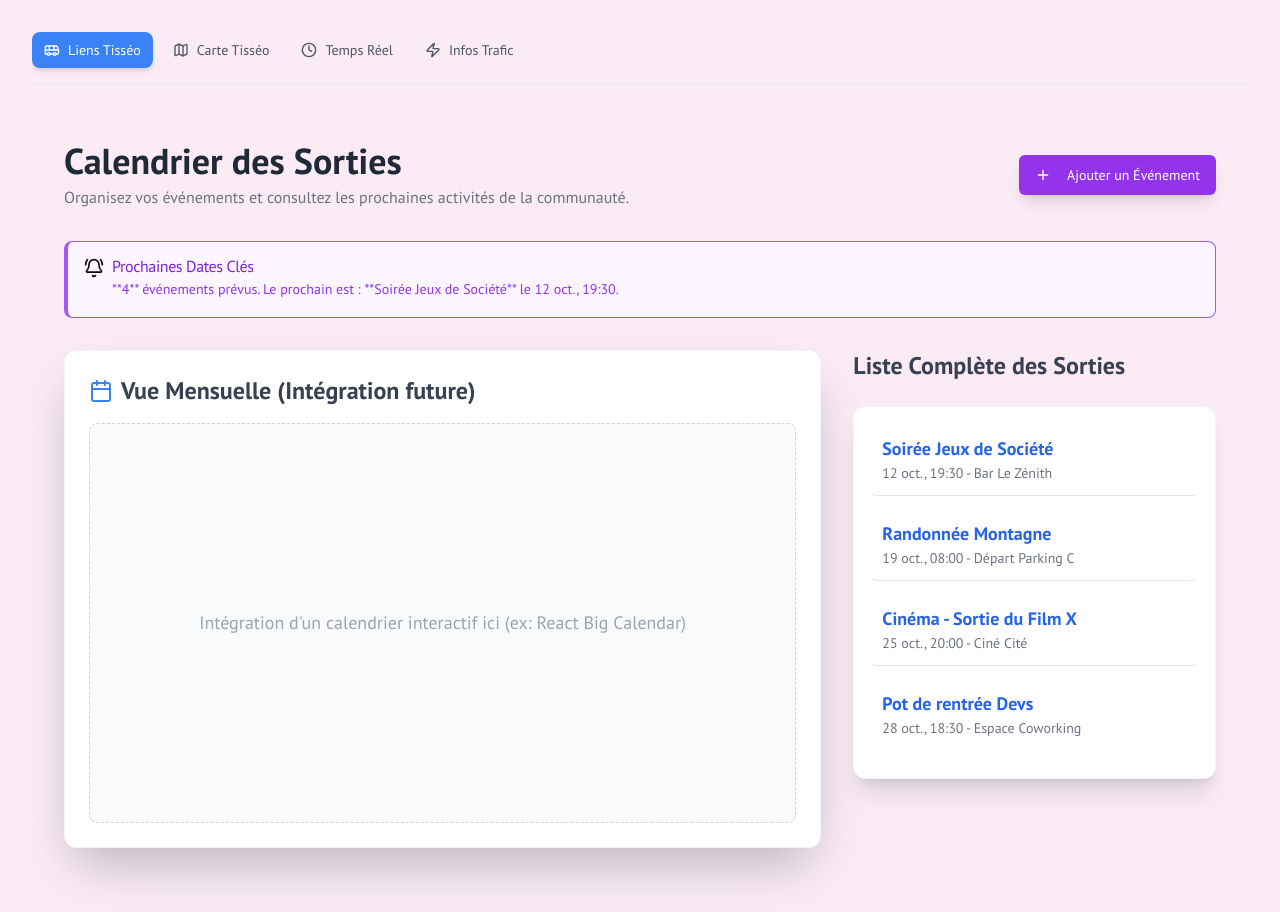
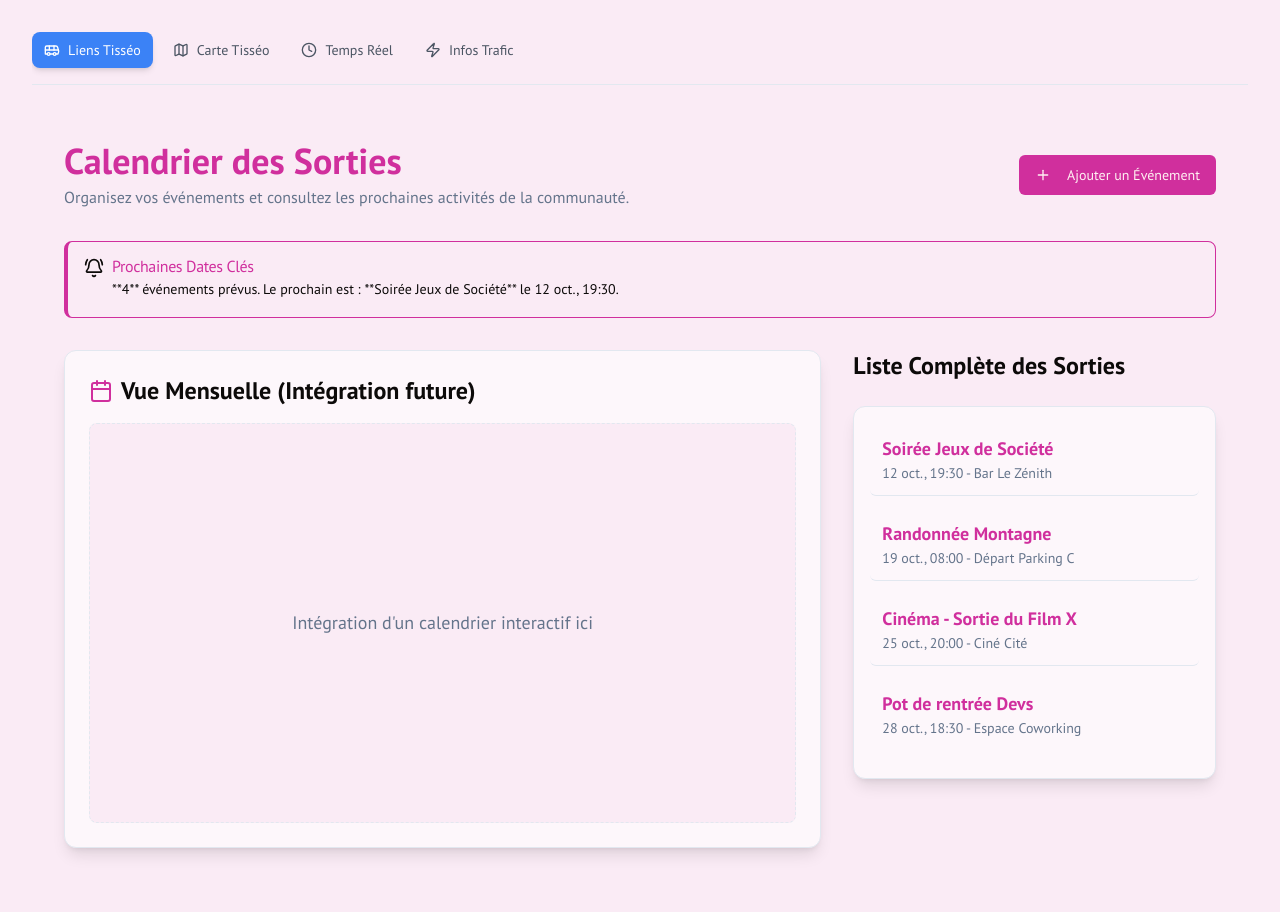
Before and after one commit to faistasortieaToulouse/faistasortietest2, a Next.js app: page /calendar in a window 1280 px wide. Built offline with nearby package versions, Linux system fonts and the light colour scheme.

Commit message:
Update page.tsx

```diff
--- a/src/app/calendar/page.tsx
+++ b/src/app/calendar/page.tsx
@@ -1,12 +1,10 @@
 'use client';
 
-import React, { useState } from 'react';
-// Remplacement des imports Next.js par des balises a standards
+import { useState } from 'react';
 import { Button } from '@/components/ui/button';
-import { Alert, AlertTitle, AlertDescription } from "@/components/ui/alert";
-import { BellRing, Calendar as CalendarIcon, Plus } from "lucide-react";
+import { Alert, AlertDescription, AlertTitle } from '@/components/ui/alert';
+import { Plus, BellRing, Calendar as CalendarIcon } from 'lucide-react';
 
-// --- Définition des types ---
 interface Event {
     id: number;
     title: string;
@@ -45,26 +43,26 @@ export default function CalendarPage() {
         <div className="flex flex-col gap-8 p-4 md:p-8">
             <header className="flex justify-between items-center">
                 <div>
-                    <h1 className="font-headline text-4xl font-bold text-gray-800 dark:text-gray-100">
+                    <h1 className="font-headline text-4xl font-bold text-primary">
                         Calendrier des Sorties
                     </h1>
-                    <p className="mt-1 text-gray-500 dark:text-gray-400">
+                    <p className="mt-1 text-muted-foreground">
                         Organisez vos événements et consultez les prochaines activités de la communauté.
                     </p>
                 </div>
-                <Button className="bg-purple-600 hover:bg-purple-700 text-white shadow-lg">
+                <Button>
                     <Plus className="h-5 w-5 mr-2" />
                     Ajouter un Événement
                 </Button>
             </header>
 
             {/* Alerte pour les événements à venir */}
-            <Alert className="border-l-4 border-purple-500 bg-purple-50 dark:bg-purple-950">
-                <BellRing className="h-5 w-5 text-purple-600" />
-                <AlertTitle className="text-purple-700 dark:text-purple-300">
+            <Alert className="border-l-4 border-primary">
+                <BellRing className="h-5 w-5 text-primary" />
+                <AlertTitle className="text-primary">
                     Prochaines Dates Clés
                 </AlertTitle>
-                <AlertDescription className="text-purple-600 dark:text-purple-400">
+                <AlertDescription>
                     {upcomingEvents.length > 0 ? (
                         <p>
                             **{upcomingEvents.length}** événements prévus. Le prochain est : **{upcomingEvents[0].title}** le {formatEventTime(upcomingEvents[0].date)}.
@@ -79,30 +77,30 @@ export default function CalendarPage() {
             <div className="grid grid-cols-1 lg:grid-cols-3 gap-8">
 
                 {/* 1. Calendrier (Placeholder) */}
-                <div className="lg:col-span-2 bg-white dark:bg-gray-900 p-6 rounded-xl shadow-2xl border border-gray-100 dark:border-gray-800">
-                    <h2 className="text-2xl font-semibold mb-4 flex items-center gap-2 text-gray-700 dark:text-gray-200">
-                        <CalendarIcon className="h-6 w-6 text-blue-500" />
+                <div className="lg:col-span-2 bg-card p-6 rounded-xl shadow-lg border">
+                    <h2 className="text-2xl font-semibold mb-4 flex items-center gap-2 text-card-foreground">
+                        <CalendarIcon className="h-6 w-6 text-primary" />
                         Vue Mensuelle (Intégration future)
                     </h2>
                     {/* Ceci est un grand bloc visuel pour un futur calendrier */}
-                    <div className="h-[400px] w-full bg-gray-50 dark:bg-gray-800 rounded-lg flex items-center justify-center text-gray-400 text-lg border border-dashed border-gray-300 dark:border-gray-700">
-                        <p>Intégration d'un calendrier interactif ici (ex: React Big Calendar)</p>
+                    <div className="h-[400px] w-full bg-background rounded-lg flex items-center justify-center text-muted-foreground text-lg border border-dashed">
+                        <p>Intégration d'un calendrier interactif ici</p>
                     </div>
                 </div>
 
                 {/* 2. Liste des événements (Sidebar) */}
                 <div className="lg:col-span-1 flex flex-col gap-4">
-                    <h2 className="text-2xl font-semibold mb-2 text-gray-700 dark:text-gray-200">
+                    <h2 className="text-2xl font-semibold mb-2 text-card-foreground">
                         Liste Complète des Sorties
                     </h2>
-                    <div className="bg-white dark:bg-gray-900 rounded-xl shadow-xl p-4 border border-gray-100 dark:border-gray-800 max-h-[450px] overflow-y-auto">
+                    <div className="bg-card rounded-xl shadow-lg p-4 border max-h-[450px] overflow-y-auto">
                         {mockEvents.map((event) => (
                             <div
                                 key={event.id}
-                                className="mb-3 p-3 border-b last:border-b-0 hover:bg-gray-50 dark:hover:bg-gray-800 rounded-md transition-colors"
+                                className="mb-3 p-3 border-b last:border-b-0 hover:bg-secondary/50 rounded-md transition-colors"
                             >
-                                <p className="font-bold text-lg text-blue-600 dark:text-blue-400">{event.title}</p>
-                                <p className="text-sm text-gray-500 dark:text-gray-400">
+                                <p className="font-bold text-lg text-primary">{event.title}</p>
+                                <p className="text-sm text-muted-foreground">
                                     {formatEventTime(event.date)} - {event.location}
                                 </p>
                             </div>
```
